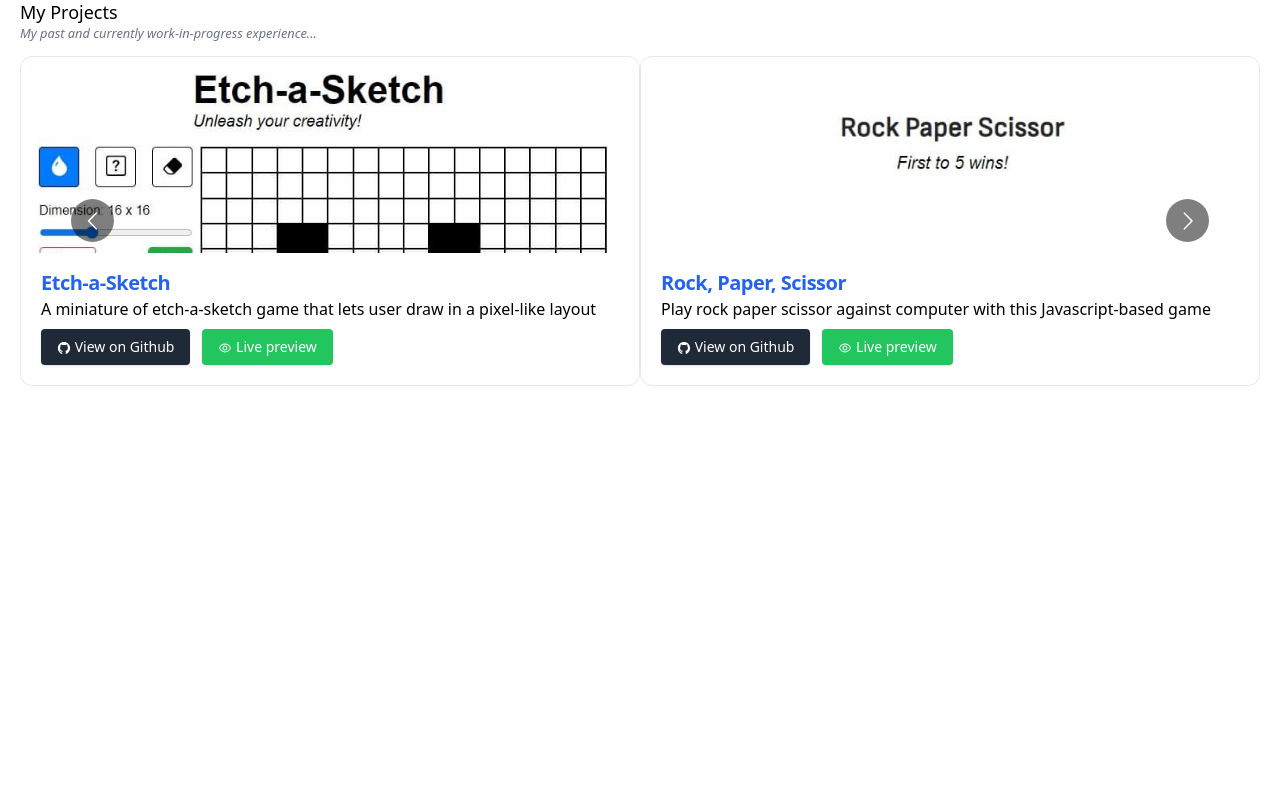
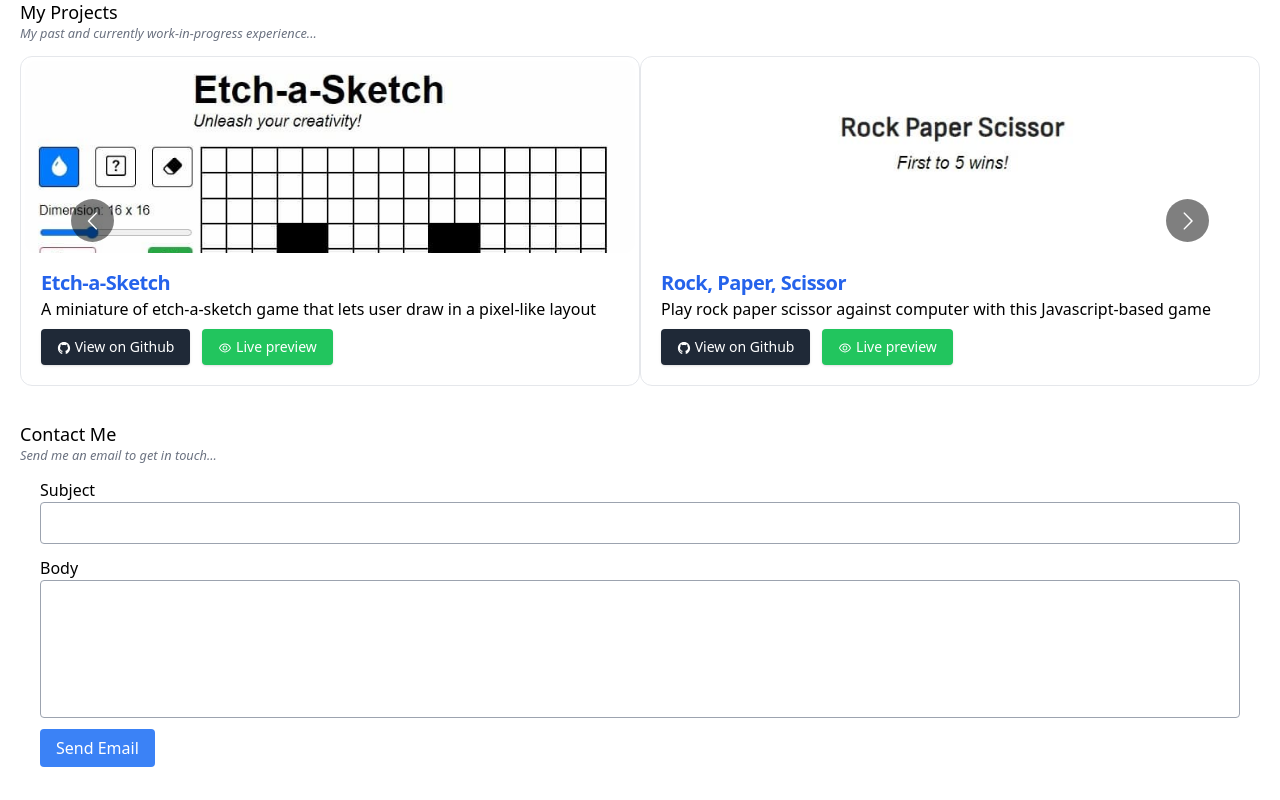
Before and after one commit to nevwizurai/portofolio, a React (Vite) app: page / in a window 1280 px wide. Shown: the part 1763-2563 px from the top of the page. Before the commit the page ends 2149 px from the top, so only its background shows below. Built offline with nearby package versions, Linux system fonts and the light colour scheme.

Commit message:
added contact section

```diff
--- a/package.json
+++ b/package.json
@@ -15,6 +15,7 @@
     "react-multi-carousel": "^2.8.2"
   },
   "devDependencies": {
+    "@tailwindcss/forms": "^0.5.3",
     "@types/react": "^18.0.27",
     "@types/react-dom": "^18.0.10",
     "@vitejs/plugin-react": "^3.1.0",
--- a/src/App.jsx
+++ b/src/App.jsx
@@ -1,4 +1,5 @@
 import React from "react";
+import Contact from "./components/Contact.section";
 import Home from "./components/Home.section";
 import Project from "./components/Project.section";
 import Skill from "./components/Skill.section";
@@ -9,6 +10,7 @@ const App = () => {
       <Home />
       <Skill />
       <Project />
+      <Contact />
     </main>
   );
 };
--- /dev/null
+++ b/src/components/Contact.section.jsx
@@ -0,0 +1,53 @@
+import React, { useState } from "react";
+
+const Contact = () => {
+  const [subject, setSubject] = useState("Mail from portfolio");
+  const [body, setBody] = useState("");
+
+  return (
+    <section className="mb-10">
+      <div className="mb-3">
+        <h2 className="font-medium text-lg leading-4">Contact Me</h2>
+        <small className="italic text-gray-500 leading-1">Send me an email to get in touch...</small>
+      </div>
+
+      <div className="px-5">
+        <label className="block" htmlFor="subject">
+          Subject
+        </label>
+        <input
+          onChange={({ target }) => setSubject(target.value)}
+          className="w-full rounded border-gray-400 focus:border-blue-500 mb-3"
+          type="text"
+          name="subject"
+          id="subject"
+        />
+        <label className="block" htmlFor="body">
+          Body
+        </label>
+        <textarea
+          onChange={({ target }) => setBody(target.value)}
+          className="w-full rounded border-gray-400 resize-none mb-3"
+          name="body"
+          id="body"
+          rows="5"
+        ></textarea>
+        <MailLink subject={subject} body={body} />
+      </div>
+    </section>
+  );
+};
+
+const MailLink = ({ subject = "Email from portfolio", body = "" }) => {
+  return (
+    <a
+      className="px-4 py-2 rounded text-white bg-blue-500 hover:bg-blue-700"
+      target="_blank"
+      href={`mailto:nevwizurai@gmail.com?subject=${subject}&body=${body}`}
+    >
+      Send Email
+    </a>
+  );
+};
+
+export default Contact;
--- a/tailwind.config.cjs
+++ b/tailwind.config.cjs
@@ -8,5 +8,5 @@ module.exports = {
       },
     },
   },
-  plugins: [],
+  plugins: [require("@tailwindcss/forms")],
 };
```
Also changed, not shown: 2 other files (tests, documents, lock files or other folders).
